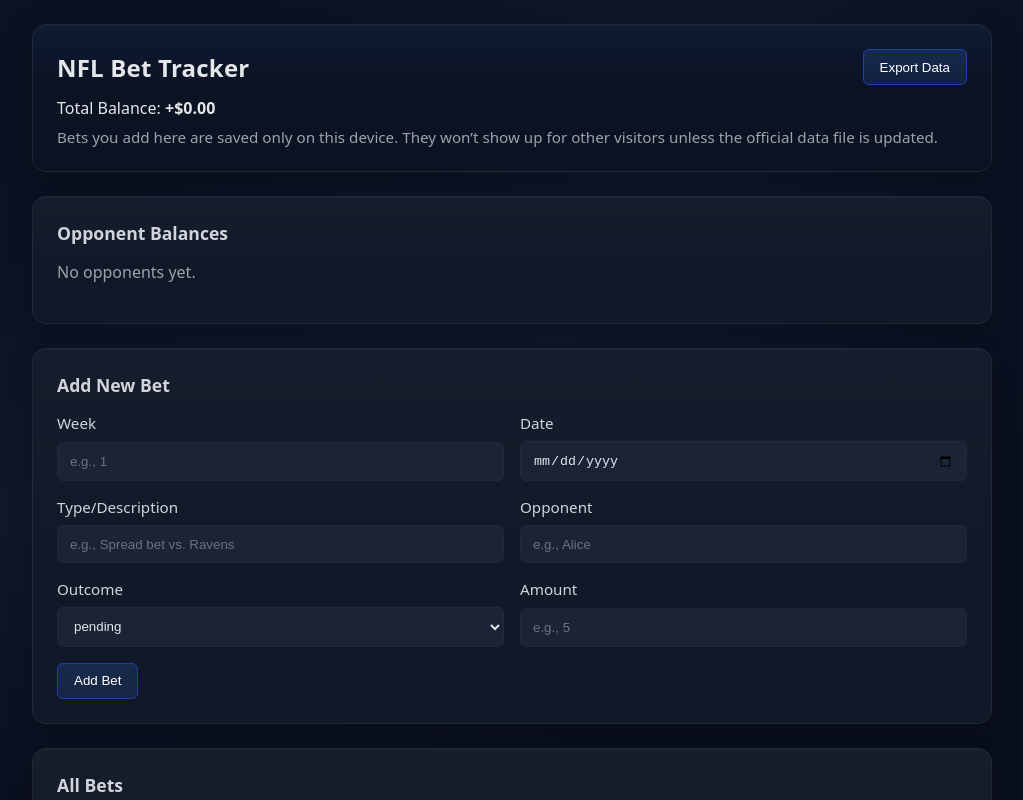
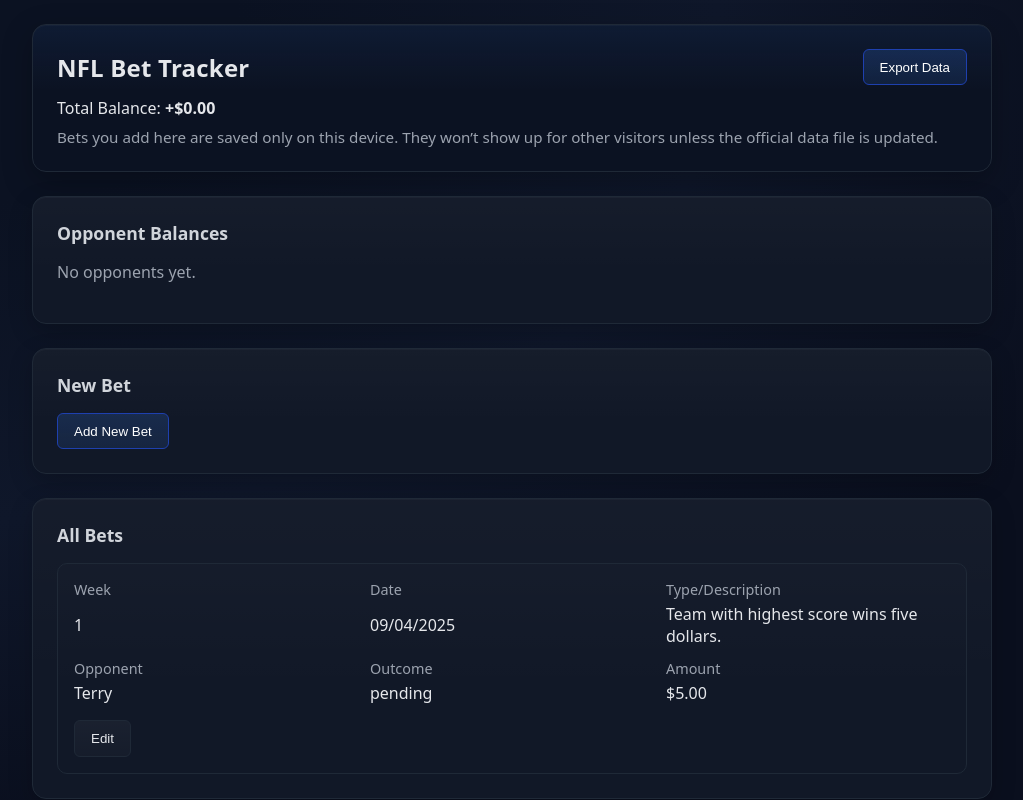
Before and after one commit to mgooood/nfl-bet-tracker, a React (Vite) app: page / in a window 1280 px wide. Shown: the top 800 px of the page, without its empty margins (128-1151 px from the left). Built offline with nearby package versions, Linux system fonts and the light colour scheme.

Commit message:
adding rendering logic for adding new bets

```diff
--- a/src/App.jsx
+++ b/src/App.jsx
@@ -10,6 +10,8 @@
   // State for the bets list and data loading
   const [bets, setBets] = useState([])
   const [loaded, setLoaded] = useState(false)
+  // Controls visibility of the "Add New Bet" form panel
+  const [isAddBetOpen, setIsAddBetOpen] = useState(false)
 
   // On first load: try localStorage; if missing, seed from public/bets.json
   useEffect(() => {
@@ -65,6 +67,15 @@
     )
   }
 
+  // Explicit controls for opening/closing the Add New Bet panel
+  function handleOpenAddBet() {
+    setIsAddBetOpen(true)
+  }
+
+  function handleCloseAddBet() {
+    setIsAddBetOpen(false)
+  }
+
   function handleExport() {
     const json = JSON.stringify(bets, null, 2)
     const blob = new Blob([json], { type: 'application/json' })
@@ -85,7 +96,12 @@
       <Header totalBalance={totalBalance} onExport={handleExport} />
       <main className="content" role="main">
         <OpponentSummary summary={opponentSummary} />
-        <AddBetForm onAdd={handleAddBet} />
+        <AddBetForm
+          isOpen={isAddBetOpen}
+          onOpen={handleOpenAddBet}
+          onCancel={handleCloseAddBet}
+          onAdd={handleAddBet}
+        />
         <BetsList bets={bets} onUpdate={handleUpdateBet} />
       </main>
     </div>
--- a/src/components/AddBetForm.jsx
+++ b/src/components/AddBetForm.jsx
@@ -2,8 +2,9 @@
 import { OUTCOMES } from '../utils/constants.js';
 import { isValidDateMMDDYYYY, normalizeDateInput } from '../utils/format.js';
 
-// Add Bet form: all fields required. Uses accessible labels and simple validations.
-export default function AddBetForm({ onAdd }) {
+// Add Bet form panel: collapsible. Shows a button when closed and the form when open.
+// All fields are required. Uses accessible labels and simple validations.
+export default function AddBetForm({ onAdd, isOpen = false, onOpen, onCancel }) {
   const [week, setWeek] = useState('');
   const [date, setDate] = useState('');
   const [description, setDescription] = useState('');
@@ -51,13 +52,33 @@
       amount: Math.abs(amtNum),
     });
     reset();
+    // Auto-close the form after a successful add if a cancel/close handler is provided.
+    if (typeof onCancel === 'function') onCancel();
+  }
+
+  function handleCancel() {
+    reset();
+    if (typeof onCancel === 'function') onCancel();
   }
 
   return (
-    <section className="panel" aria-labelledby="add-bet-heading">
+    <section className="panel" aria-labelledby="add-bet-heading" id="add-bet-panel">
       <h2 id="add-bet-heading" className="section-title">
+        New Bet
+      </h2>
+      {!isOpen ? (
+        <div className="actions">
+          <button
+            type="button"
+            className="btn btn-primary"
+            onClick={onOpen}
+            aria-expanded={false}
+            aria-controls="add-bet-panel"
+          >
             Add New Bet
-      </h2>
+          </button>
+        </div>
+      ) : (
         <form className="form" onSubmit={handleSubmit} noValidate>
           <div className="fields">
             <div className="field">
@@ -72,6 +93,7 @@
                 value={week}
                 onChange={(e) => setWeek(e.target.value)}
                 required
+                autoFocus
               />
             </div>
             <div className="field">
@@ -143,8 +165,12 @@
             <button type="submit" className="btn btn-primary">
               Add Bet
             </button>
+            <button type="button" className="btn btn-secondary" onClick={handleCancel}>
+              Cancel
+            </button>
           </div>
         </form>
+      )}
     </section>
   );
 }
--- a/src/components/BetsList.jsx
+++ b/src/components/BetsList.jsx
@@ -6,7 +6,7 @@
     return (
       <section className="panel" aria-labelledby="bets-list-heading">
         <h2 id="bets-list-heading" className="section-title">All Bets</h2>
-        <p className="muted">No bets yet. Add your first bet above.</p>
+        <p className="muted">No bets yet. Tap "Add New Bet" to create your first bet.</p>
       </section>
     )
   }
```
Lines whose indentation alone changed are shown as unchanged.
